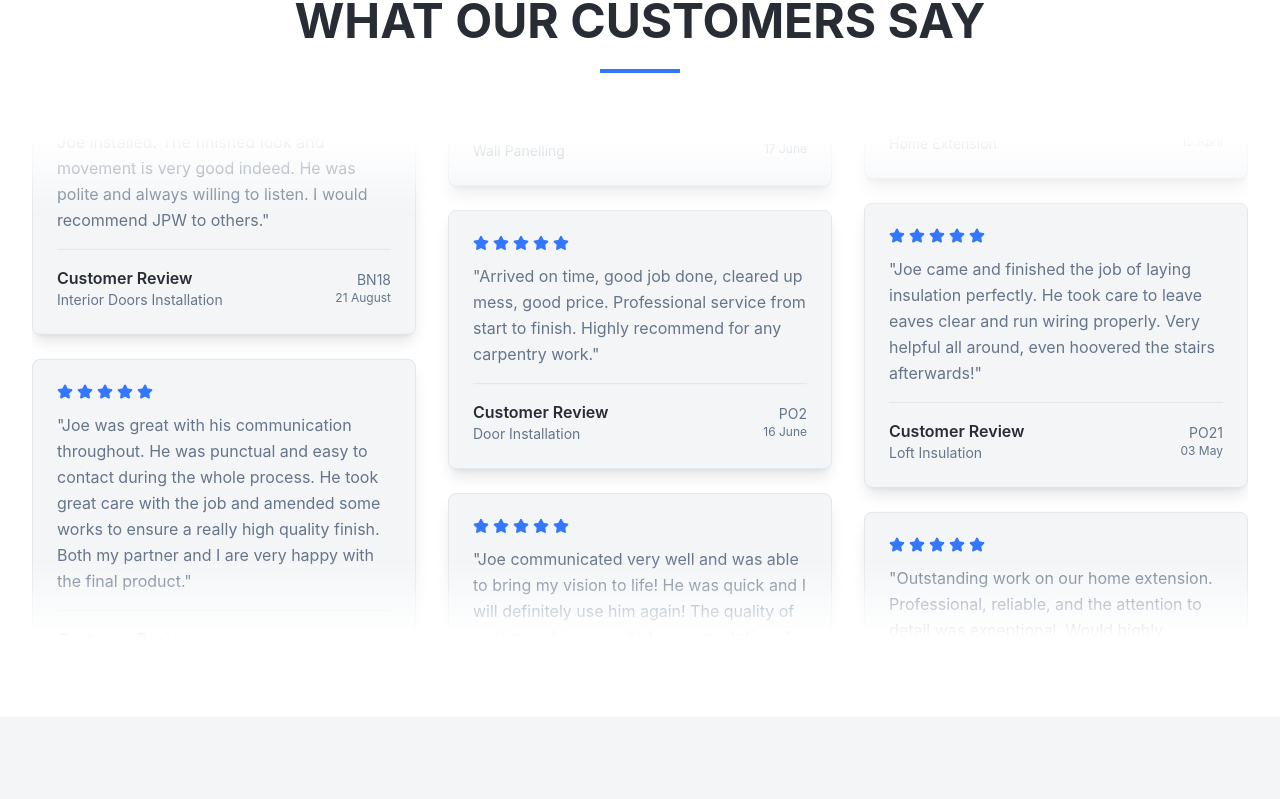
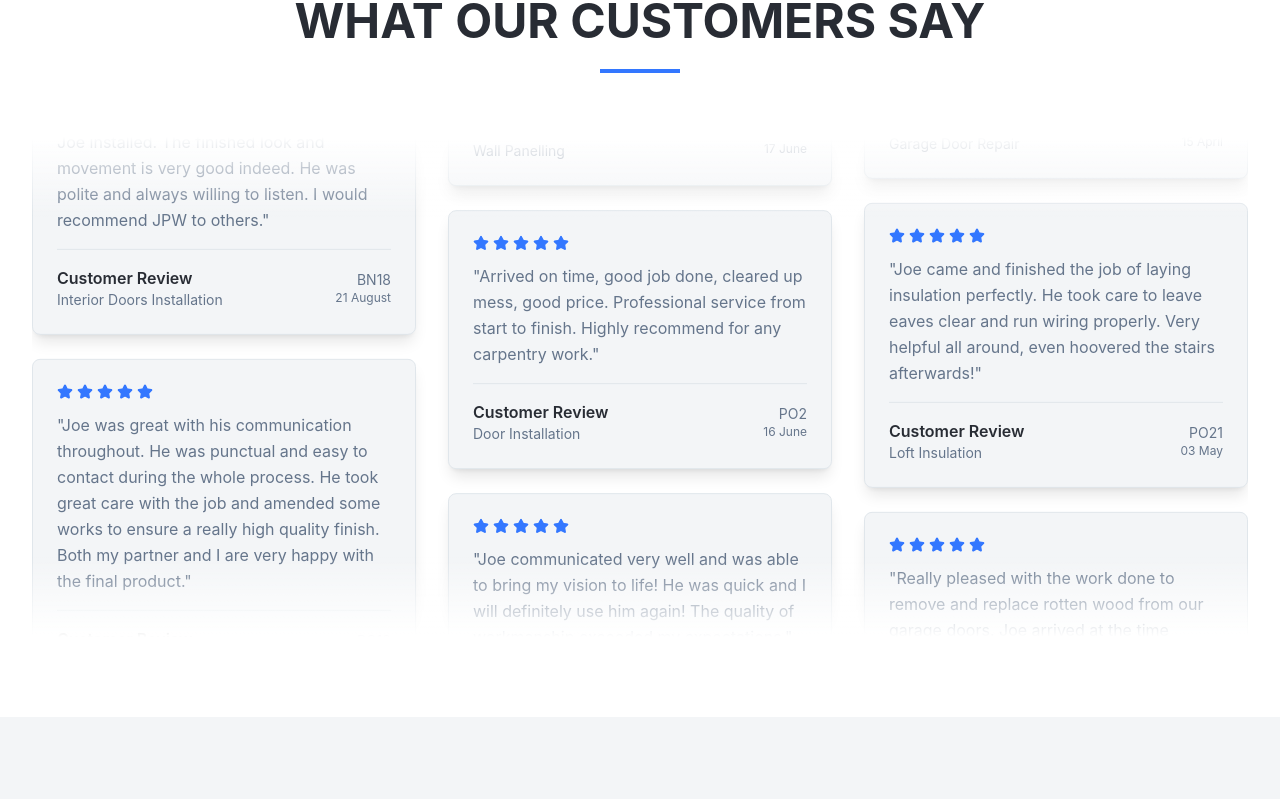
Before and after one commit to jpgraphicnexus/jpwcarpentry, a React (Vite) app: page / in a window 1280 px wide. Shown: the part 1620-2419 px from the top of the page. Built offline with nearby package versions, Linux system fonts and the light colour scheme; the HTML template or start-up script is replaced by a standard one.

Commit message:
Code edited in Lovable Code Editor

```diff
--- a/src/components/TestimonialsSection.tsx
+++ b/src/components/TestimonialsSection.tsx
@@ -45,10 +45,10 @@ const TestimonialsSection = () => {
     },
     {
       id: 6,
-      location: "BN17",
+      location: "PO19",
       rating: 5,
-      service: "Home Extension",
-      review: "Outstanding work on our home extension. Professional, reliable, and the attention to detail was exceptional. Would highly recommend JPW Carpentry & Building.",
+      service: "Garage Door Repair",
+      review: "Really pleased with the work done to remove and replace rotten wood from our garage doors. Joe arrived at the time arranged, and did a great job.",
       date: "15 April"
     }
   ];
```
